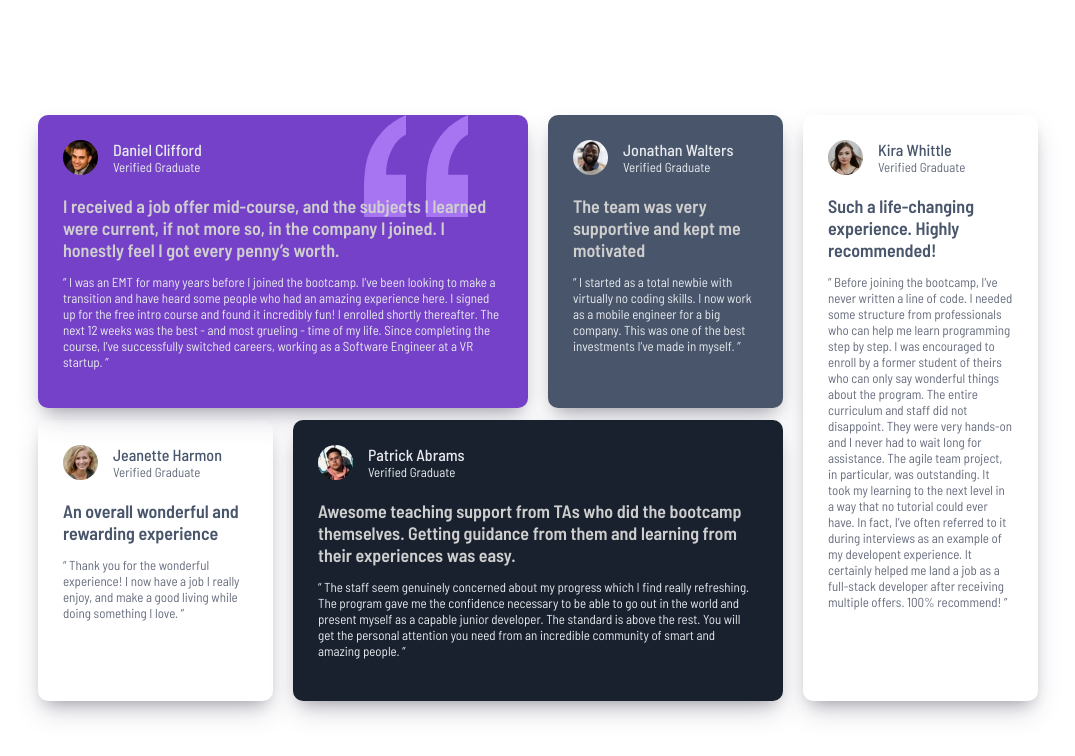
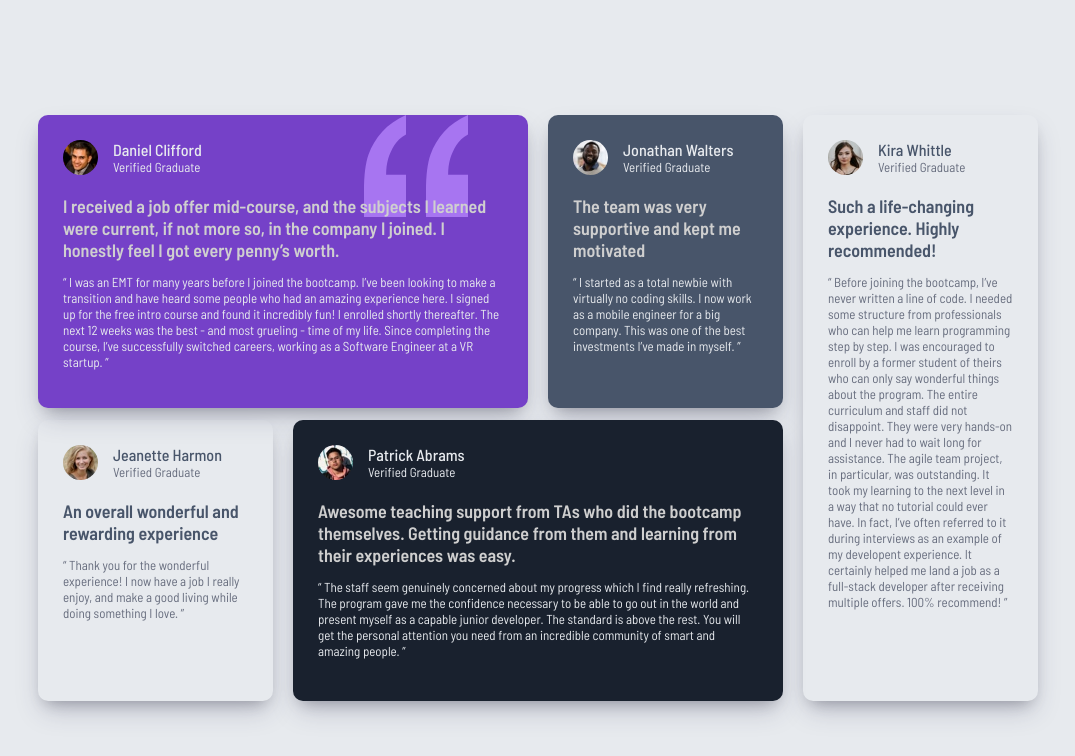
Before and after one commit to dariinda/FrontendProjects, a plain HTML site: page Grid Section/index.html in a window 1280 px wide. Shown: the whole page, without its empty margins (102-1177 px from the left). Drawn offline with Linux system fonts and the light colour scheme.

Commit message:
Update styles.css

```diff
--- a/Grid Section/styles.css
+++ b/Grid Section/styles.css
@@ -4,6 +4,7 @@ body {
   align-items: center;
   min-height: 100vh;
   font-family: "Barlow Semi Condensed", serif;
+  background-color : hsl(214, 17%, 92%);
 }
 main {
   max-width: 1000px;
```
